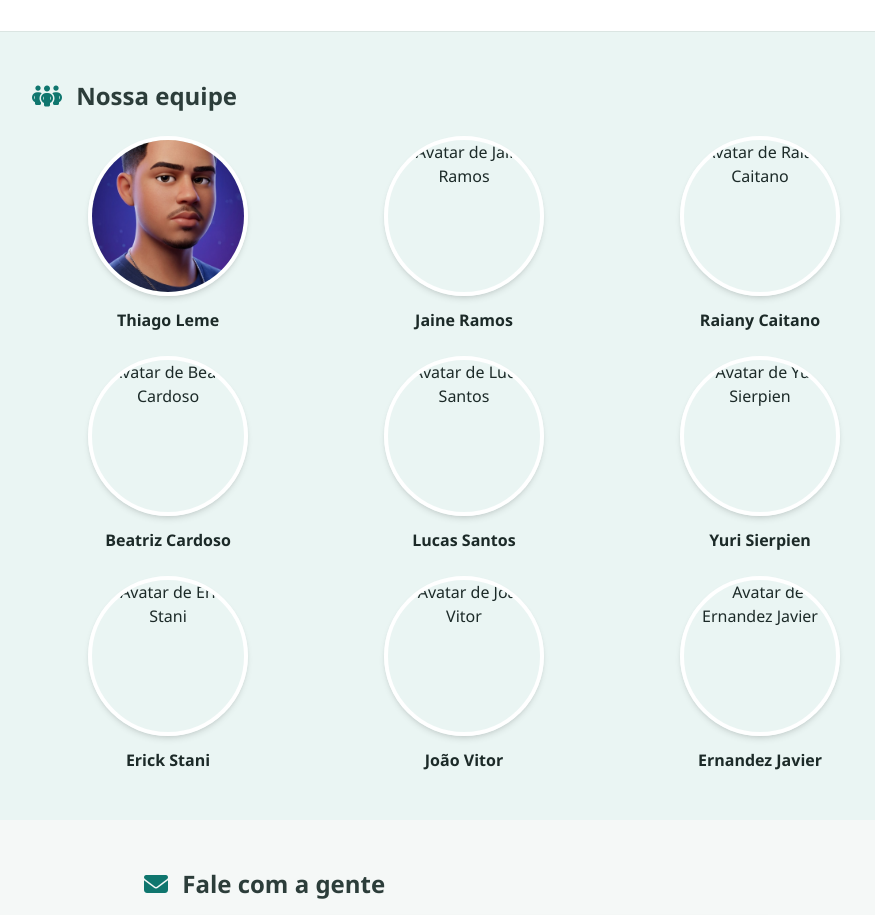
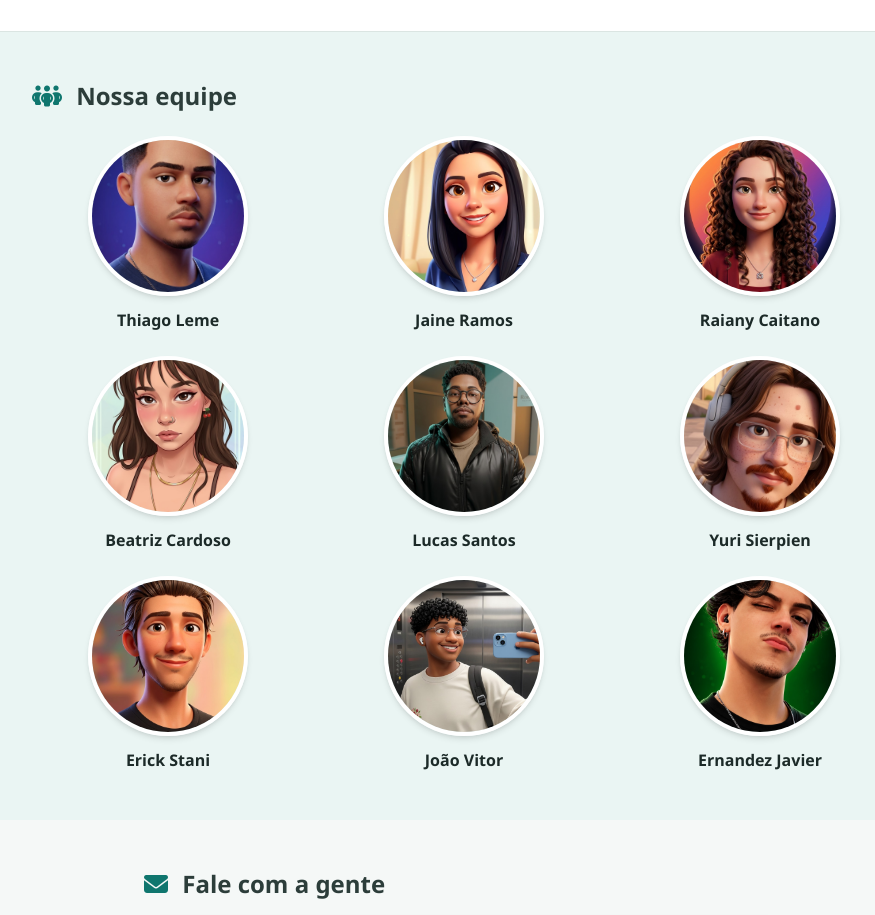
Before and after one commit to Lucas-S4nt0s/Trabalho-da-faculdade, a plain HTML site: page index.html in a window 1280 px wide. Shown: the part 1260-2175 px from the top of the page, without its empty margins (176-1051 px from the left). Drawn offline with nearby package versions, Linux system fonts and the light colour scheme.

Commit message:
Update index.html

```diff
--- a/index.html
+++ b/index.html
@@ -102,56 +102,56 @@
             <div class="grid grid-cols-2 md:grid-cols-3 gap-6">
 
                 <div class="text-center">
-                    <img src="img/avatar-1.jpg" alt="Avatar de Thiago Leme" loading="lazy"
+                    <img src="img/avatar-1.jpg.jpeg" alt="Avatar de Thiago Leme" loading="lazy"
                          class="w-32 h-32 md:w-40 md:h-40 rounded-full object-cover mx-auto shadow-md border-4 border-white">
                     <h3 class="mt-3 font-bold text-slate-800">Thiago Leme</h3>
                     <!-- Função: quando tiverem, adicione aqui: <p class="text-sm text-slate-600">Função</p> -->
                 </div>
 
                 <div class="text-center">
-                    <img src="img/avatar-2.jpg" alt="Avatar de Jaine Ramos" loading="lazy"
+                    <img src="img/avatar-2.jpg.jpeg" alt="Avatar de Jaine Ramos" loading="lazy"
                          class="w-32 h-32 md:w-40 md:h-40 rounded-full object-cover mx-auto shadow-md border-4 border-white">
                     <h3 class="mt-3 font-bold text-slate-800">Jaine Ramos</h3>
                 </div>
 
                 <div class="text-center">
-                    <img src="img/avatar-3.jpg" alt="Avatar de Raiany Caitano" loading="lazy"
+                    <img src="img/avatar-3.jpg.jpeg" alt="Avatar de Raiany Caitano" loading="lazy"
                          class="w-32 h-32 md:w-40 md:h-40 rounded-full object-cover mx-auto shadow-md border-4 border-white">
                     <h3 class="mt-3 font-bold text-slate-800">Raiany Caitano</h3>
                 </div>
 
                 <div class="text-center">
-                    <img src="img/avatar-4.jpg" alt="Avatar de Beatriz Cardoso" loading="lazy"
+                    <img src="img/avatar-4.jpg.jpeg" alt="Avatar de Beatriz Cardoso" loading="lazy"
                          class="w-32 h-32 md:w-40 md:h-40 rounded-full object-cover mx-auto shadow-md border-4 border-white">
                     <h3 class="mt-3 font-bold text-slate-800">Beatriz Cardoso</h3>
                 </div>
 
                 <div class="text-center">
-                    <img src="img/avatar-5.jpg" alt="Avatar de Lucas Santos" loading="lazy"
+                    <img src="img/avatar-5.jpg.jpeg" alt="Avatar de Lucas Santos" loading="lazy"
                          class="w-32 h-32 md:w-40 md:h-40 rounded-full object-cover mx-auto shadow-md border-4 border-white">
                     <h3 class="mt-3 font-bold text-slate-800">Lucas Santos</h3>
                 </div>
 
                 <div class="text-center">
-                    <img src="img/avatar-6.jpg" alt="Avatar de Yuri Sierpien" loading="lazy"
+                    <img src="img/avatar-6.jpg.jpeg" alt="Avatar de Yuri Sierpien" loading="lazy"
                          class="w-32 h-32 md:w-40 md:h-40 rounded-full object-cover mx-auto shadow-md border-4 border-white">
                     <h3 class="mt-3 font-bold text-slate-800">Yuri Sierpien</h3>
                 </div>
 
                 <div class="text-center">
-                    <img src="img/avatar-7.jpg" alt="Avatar de Erick Stani" loading="lazy"
+                    <img src="img/avatar-7.jpg.jpeg" alt="Avatar de Erick Stani" loading="lazy"
                          class="w-32 h-32 md:w-40 md:h-40 rounded-full object-cover mx-auto shadow-md border-4 border-white">
                     <h3 class="mt-3 font-bold text-slate-800">Erick Stani</h3>
                 </div>
 
                 <div class="text-center">
-                    <img src="img/avatar-8.jpg" alt="Avatar de João Vitor" loading="lazy"
+                    <img src="img/avatar-8.jpg.jpeg" alt="Avatar de João Vitor" loading="lazy"
                          class="w-32 h-32 md:w-40 md:h-40 rounded-full object-cover mx-auto shadow-md border-4 border-white">
                     <h3 class="mt-3 font-bold text-slate-800">João Vitor</h3>
                 </div>
 
                 <div class="text-center">
-                    <img src="img/avatar-9.jpg" alt="Avatar de Ernandez Javier" loading="lazy"
+                    <img src="img/avatar-9.jpg.jpeg" alt="Avatar de Ernandez Javier" loading="lazy"
                          class="w-32 h-32 md:w-40 md:h-40 rounded-full object-cover mx-auto shadow-md border-4 border-white">
                     <h3 class="mt-3 font-bold text-slate-800">Ernandez Javier</h3>
                 </div>
```
